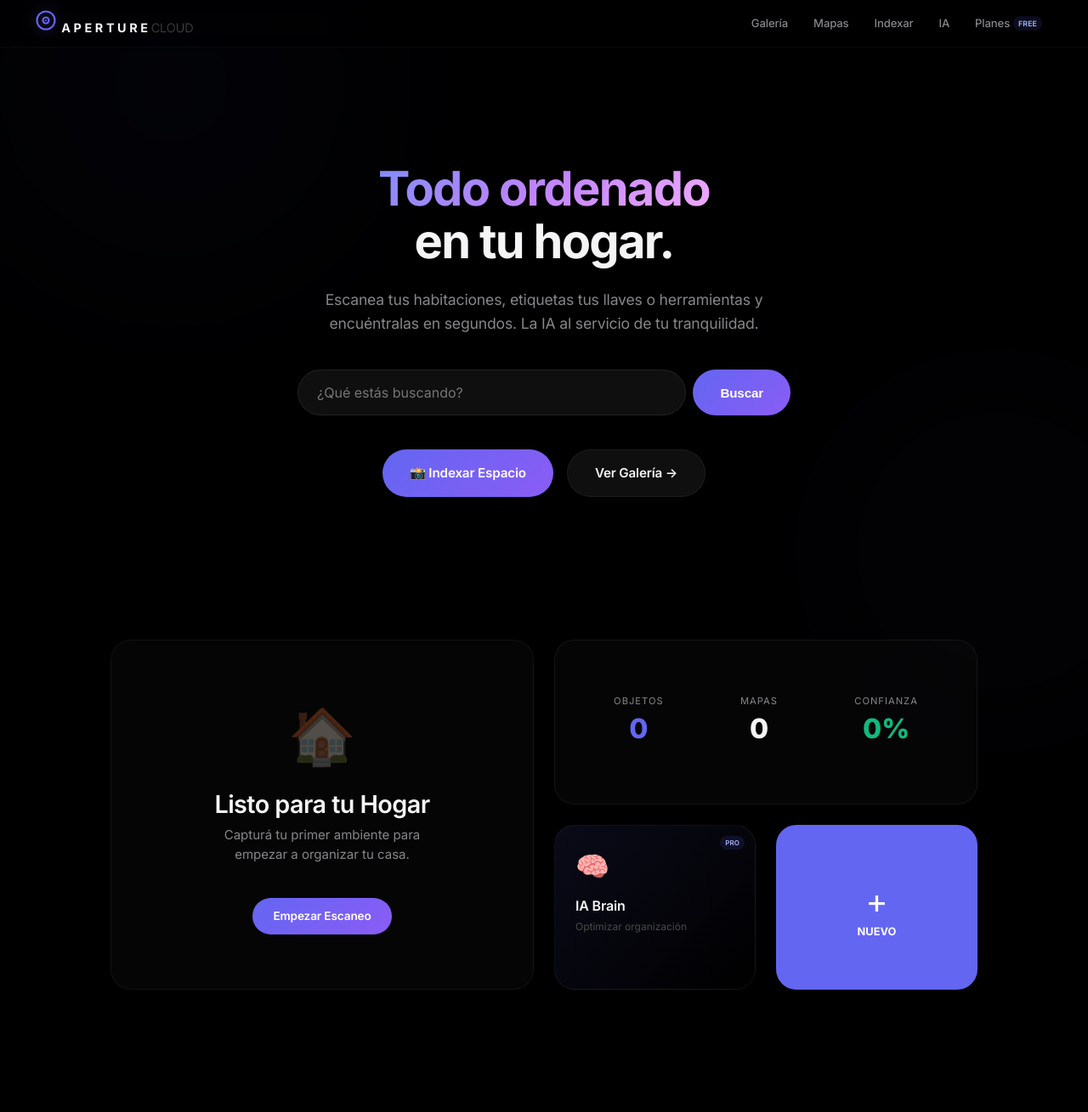
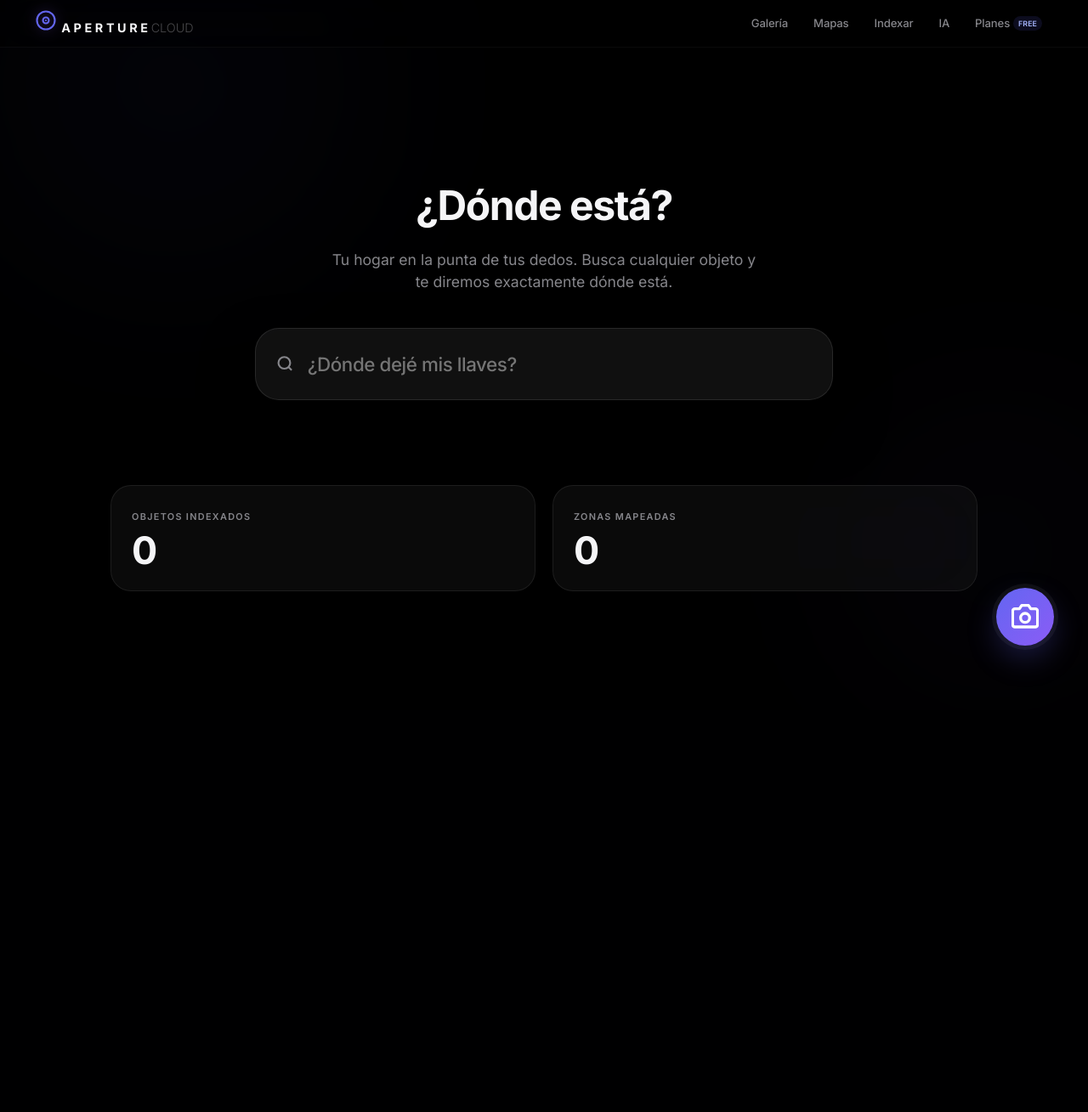
Before and after one commit to zorro6061/Busca-todo, a Flask app: page / in a window 1280 px wide. Shown: the whole page at 85% size. After the commit the page ends 786 px from the top, so only its background shows below. Run offline with Flask 3, Linux system fonts and the light colour scheme; data comes from the database, SQL or seed files in the repository; data that the repository does not hold is empty.

Commit message:
Deployment: Expert Logistics Brain & UX Overhaul (Glassmorphism + Smart Search)

```diff
--- a/app.py
+++ b/app.py
@@ -1399,9 +1399,15 @@ def save_video_scans(plano_id):
                 db.session.flush()
 
                 for obj in frame['objects']:
+                    metadata = obj.get('metadata', {})
                     nuevo_obj = Objeto(
                         nombre=obj['nombre'],
-                        categoria_principal=obj.get('categoria', 'General'),
+                        categoria_principal=obj.get('categoria_principal', obj.get('categoria', 'General')),
+                        descripcion=obj.get('descripcion', ''),
+                        color_predominante=metadata.get('color', metadata.get('color_predominante', '')),
+                        material=metadata.get('material', ''),
+                        estado=metadata.get('estado', ''),
+                        tags_semanticos=obj.get('tags_semanticos', ''),
                         confianza=obj.get('confianza', 0.8),
                         ubicacion_id=nueva_ubi.id
                     )
--- a/static/css/style.css
+++ b/static/css/style.css
@@ -18,12 +18,12 @@
     --danger-dim: rgba(239, 68, 68, 0.10);
 
     --bg: #000000;
-    --bg-raised: #0a0a0a;
-    --surface: rgba(255, 255, 255, 0.03);
+    --bg-raised: #050505;
+    --surface: rgba(255, 255, 255, 0.02);
     --card-bg: rgba(255, 255, 255, 0.04);
-    --glass: rgba(255, 255, 255, 0.03);
-    --glass-border: rgba(255, 255, 255, 0.06);
-    --glass-border-hover: rgba(255, 255, 255, 0.14);
+    --glass: rgba(10, 10, 10, 0.6);
+    --glass-border: rgba(255, 255, 255, 0.08);
+    --glass-border-hover: rgba(255, 255, 255, 0.18);
 
     --text-main: #f5f5f7;
     --text-dim: #86868b;
--- a/templates/index.html
+++ b/templates/index.html
@@ -1,124 +1,272 @@
 {% extends 'layout.html' %}
 
 {% block content %}
-<!-- ══ HERO SECTION (Apple-style) ══ -->
-<section style="text-align: center; padding: var(--space-3xl) 0 var(--space-2xl);">
-    <h1 class="fade-up" style="max-width: 700px; margin: 0 auto;">
-        <span class="gradient-text">Todo ordenado</span><br>
-        en tu hogar.
-    </h1>
-    <p class="fade-up fade-up-1"
-        style="color: var(--text-dim); font-size: 1.1rem; max-width: 520px; margin: var(--space-lg) auto 0; line-height: 1.6; letter-spacing: -0.01em;">
-        Escanea tus habitaciones, etiquetas tus llaves o herramientas y encuéntralas en segundos. La IA al servicio de
-        tu tranquilidad.
+<!-- ══ SMART SEARCH HERO (Minimalist) ══ -->
+<section style="text-align: center; padding: 15vh 0 10vh; position: relative;">
+    <div class="fade-up">
+        <h1 style="font-size: 3rem; margin-bottom: 24px;">¿Dónde está?</h1>
+        <p
+            style="color: var(--text-dim); font-size: 1.1rem; margin-bottom: 40px; max-width: 500px; margin-inline: auto;">
+            Tu hogar en la punta de tus dedos. Busca cualquier objeto y te diremos exactamente dónde está.
         </p>
-
-    <!-- Search -->
-    <div class="fade-up fade-up-2" style="max-width: 580px; margin: var(--space-xl) auto 0;">
-        <form id="search-form" action="{{ url_for('search') }}" method="GET"
-            style="display: flex; gap: 8px; position: relative;">
-            <div style="flex: 1; position: relative;">
-                <input type="text" id="search-input" name="q" placeholder="¿Qué estás buscando?" autocomplete="off"
-                    style="padding: 16px 22px; font-size: 1rem; border-radius: 980px; background: rgba(255,255,255,0.06); border: 1px solid rgba(255,255,255,0.08);">
-                <div id="suggestions-dropdown"
-                    style="position: absolute; top: calc(100% + 8px); left: 0; right: 0; background: rgba(0,0,0,0.95); border: 1px solid rgba(255,255,255,0.08); border-radius: var(--radius-lg); max-height: 320px; overflow-y: auto; display: none; z-index: 1000; backdrop-filter: blur(30px); box-shadow: var(--shadow-lg);">
-                </div>
-            </div>
-            <button type="submit" class="btn btn-primary btn-lg" style="border-radius: 980px;">Buscar</button>
-        </form>
     </div>
 
-    <!-- Actions -->
-    <div class="fade-up fade-up-3"
-        style="display: flex; justify-content: center; gap: var(--space-md); margin-top: var(--space-xl); flex-wrap: wrap;">
-        <a href="{{ url_for('upload') }}" class="btn btn-primary btn-lg">📸 Indexar Espacio</a>
-        <a href="{{ url_for('gallery') }}" class="btn btn-secondary btn-lg">Ver Galería →</a>
-    </div>
-</section>
-
-<!-- ══ BENTO DASHBOARD (Apple-style) ══ -->
-<section style="padding: var(--space-xl) 0;">
-    <div class="bento-grid">
-        <!-- Widget 1: Last Scan / Hero (Big) -->
-        <div class="card bento-item bento-p-2 reveal"
-            style="padding: 0; background: #050505; border-color: rgba(255,255,255,0.05);">
-            {% if ultima_ubi %}
-            <img src="{{ url_for('uploaded_file', filename=ultima_ubi.imagen_path) }}"
-                style="position: absolute; inset:0; width:100%; height:100%; object-fit: cover; opacity: 0.4;">
-            <div
-                style="position: absolute; inset:0; background: linear-gradient(to top, rgba(0,0,0,0.9), transparent); padding: var(--space-xl); display: flex; flex-direction: column; justify-content: flex-end;">
-                <span class="badge badge-primary" style="align-self: flex-start; margin-bottom: 8px;">Última
-                    Captura</span>
-                <h2 style="font-size: 1.8rem; margin: 0;">{{ ultima_ubi.nombre }}</h2>
-                <p style="color: var(--text-dim); font-size: 0.9rem; margin-top: 4px;">{{ ultima_ubi.objetos|length }}
-                    objetos en esta habitación</p>
-                <a href="{{ url_for('ver_plano', plano_id=ultima_ubi.plano_id) if ultima_ubi.plano_id else url_for('gallery') }}"
-                    class="btn btn-primary" style="margin-top: var(--space-lg); width: fit-content;">Ver en Plano →</a>
-            </div>
-            {% else %}
-            <div
-                style="padding: var(--space-2xl); height: 100%; display: flex; flex-direction: column; justify-content: center; align-items: center; text-align: center;">
-                <div style="font-size: 4rem; margin-bottom: var(--space-md); opacity: 0.3;">🏠</div>
-                <h2>Listo para tu Hogar</h2>
-                <p style="color: var(--text-dim); max-width: 280px; margin-top: 8px;">Capturá tu primer ambiente para
-                    empezar a organizar tu casa.</p>
-                <a href="{{ url_for('upload') }}" class="btn btn-primary" style="margin-top: var(--space-xl);">Empezar
-                    Escaneo</a>
-            </div>
-            {% endif %}
+    <!-- Barra de Búsqueda Inteligente -->
+    <div class="fade-up fade-up-1" style="max-width: 680px; margin: 0 auto; position: relative;">
+        <div class="glass-search-container">
+            <svg class="search-icon" viewBox="0 0 24 24" fill="none" stroke="currentColor" stroke-width="2.5">
+                <circle cx="11" cy="11" r="8"></circle>
+                <line x1="21" y1="21" x2="16.65" y2="16.65"></line>
+            </svg>
+            <input type="text" id="smart-search-input" placeholder="¿Dónde dejé mis llaves?" autocomplete="off">
+            <div id="search-spinner" class="spinner" style="display: none;"></div>
         </div>
 
-        <!-- Widget 2: Stats (Compact) -->
-        <div class="card bento-item bento-h-2 reveal reveal-delay-1"
-            style="display: flex; flex-direction: column; justify-content: center; background: rgba(255,255,255,0.02);">
-            <div style="display: flex; justify-content: space-around; text-align: center;">
-                <div>
-                    <p
-                        style="font-size: 0.7rem; color: var(--text-dim); text-transform: uppercase; letter-spacing: 1px;">
-                        Objetos</p>
-                    <p style="font-size: 2rem; font-weight: 800; color: var(--primary);" data-count="{{ obj_count }}">{{
-                        obj_count }}</p>
+        <!-- Resultados Rápidos (Card Glass) -->
+        <div id="result-overlay" class="result-card" style="display: none;">
+            <div class="result-header">
+                <div class="status-indicator"></div>
+                <span id="result-text">Objetivo localizado</span>
+                <button onclick="closeResult()" class="close-btn">&times;</button>
             </div>
-                <div>
-                    <p
-                        style="font-size: 0.7rem; color: var(--text-dim); text-transform: uppercase; letter-spacing: 1px;">
-                        Mapas</p>
-                    <p style="font-size: 2rem; font-weight: 800;" data-count="{{ plano_count }}">{{ plano_count }}</p>
+
+            <div class="result-main">
+                <div class="result-photo-container">
+                    <img id="result-img" src="" alt="Hallazgo">
+                    <div id="bbox-overlay" class="bbox-highlight" style="display: none;"></div>
                 </div>
-                <div>
-                    <p
-                        style="font-size: 0.7rem; color: var(--text-dim); text-transform: uppercase; letter-spacing: 1px;">
-                        Confianza</p>
-                    <p style="font-size: 2rem; font-weight: 800; color: var(--success);"><span
-                            data-count="{{ avg_conf }}">{{ avg_conf }}</span>%</p>
+
+                <div class="result-info">
+                    <h3 id="obj-name">...</h3>
+                    <p id="obj-desc" style="color: var(--text-dim); margin: 8px 0;"></p>
+                    <div class="location-badge">
+                        <svg viewBox="0 0 24 24" fill="none" stroke="currentColor" stroke-width="2">
+                            <path d="M21 10c0 7-9 13-9 13s-9-6-9-13a9 9 0 0 1 18 0z"></path>
+                            <circle cx="12" cy="10" r="3"></circle>
+                        </svg>
+                        <span id="obj-location">...</span>
                     </div>
                 </div>
             </div>
 
-        <!-- Widget 3: AI Tool -->
-        <div class="card bento-item reveal reveal-delay-2 card-interactive"
-            onclick="window.location.href='{{ url_for('ai_optimizer') }}';"
-            style="background: linear-gradient(135deg, rgba(99,102,241,0.1), transparent);">
-            <div style="font-size: 2rem;">🧠</div>
-            <h3 style="margin-top: 12px; font-size: 1rem;">IA Brain</h3>
-            <p style="color: var(--text-muted); font-size: 0.75rem; margin-top: 4px;">Optimizar organización</p>
-            {% if app_config.subscription_type == 'free' %}
-            <span class="badge badge-primary"
-                style="position: absolute; top: 12px; right: 12px; font-size: 0.5rem; padding: 2px 6px;">PRO</span>
-            {% endif %}
-        </div>
-
-        <!-- Widget 4: Quick Upload -->
-        <div class="card bento-item reveal reveal-delay-3 card-interactive"
-            onclick="window.location.href='{{ url_for('upload') }}';"
-            style="display: flex; align-items: center; justify-content: center; background: var(--primary); border: none;">
-            <div style="text-align: center;">
-                <span style="font-size: 2.5rem; color: white;">+</span>
-                <p style="color: white; font-weight: 700; font-size: 0.8rem; margin-top: -4px;">NUEVO</p>
+            <div id="map-preview" class="map-preview">
+                <!-- Se inyectará el SVG del plano -->
             </div>
         </div>
     </div>
 </section>
+
+<!-- Bento Grid (Solo estadisticas clave) -->
+<section style="padding: 20px 0 100px;">
+    <div class="bento-grid-minimal" style="display: grid; grid-template-columns: repeat(2, 1fr); gap: 20px;">
+        <div class="card glass-card reveal">
+            <span class="stat-label">Objetos Indexados</span>
+            <p class="stat-value" data-count="{{ obj_count }}">{{ obj_count }}</p>
+        </div>
+        <div class="card glass-card reveal">
+            <span class="stat-label">Zonas Mapeadas</span>
+            <p class="stat-value" data-count="{{ plano_count }}">{{ plano_count }}</p>
+        </div>
+    </div>
+</section>
+
+<style>
+    .glass-search-container {
+        background: rgba(40, 40, 40, 0.4);
+        backdrop-filter: blur(40px) saturate(1.8);
+        border: 1px solid rgba(255, 255, 255, 0.1);
+        border-radius: 28px;
+        padding: 4px 24px;
+        display: flex;
+        align-items: center;
+        gap: 16px;
+        transition: all 0.4s var(--transition-smooth);
+        box-shadow: 0 30px 60px rgba(0, 0, 0, 0.5);
+    }
+
+    .glass-search-container:focus-within {
+        background: rgba(60, 60, 60, 0.5);
+        border-color: var(--primary);
+        box-shadow: 0 0 40px var(--primary-glow);
+        transform: scale(1.02);
+    }
+
+    .search-icon {
+        width: 22px;
+        height: 22px;
+        color: var(--text-dim);
+    }
+
+    #smart-search-input {
+        background: transparent;
+        border: none;
+        box-shadow: none;
+        padding: 24px 0;
+        font-size: 1.4rem;
+        font-weight: 500;
+        letter-spacing: -0.02em;
+    }
+
+    .result-card {
+        position: absolute;
+        top: 110%;
+        left: 0;
+        right: 0;
+        background: rgba(15, 15, 15, 0.95);
+        backdrop-filter: blur(50px);
+        border: 1px solid var(--glass-border);
+        border-radius: 32px;
+        padding: 24px;
+        text-align: left;
+        z-index: 1000;
+        animation: scaleIn 0.5s var(--transition-smooth);
+    }
+
+    .result-header {
+        display: flex;
+        align-items: center;
+        gap: 12px;
+        margin-bottom: 20px;
+    }
+
+    .status-indicator {
+        width: 8px;
+        height: 8px;
+        background: var(--success);
+        border-radius: 50%;
+        box-shadow: 0 0 10px var(--success);
+        animation: pulse 2s infinite;
+    }
+
+    .result-main {
+        display: grid;
+        grid-template-columns: 140px 1fr;
+        gap: 20px;
+        margin-bottom: 24px;
+    }
+
+    .result-photo-container {
+        height: 140px;
+        border-radius: 18px;
+        overflow: hidden;
+        position: relative;
+    }
+
+    #result-img {
+        width: 100%;
+        height: 100%;
+        object-fit: cover;
+    }
+
+    .location-badge {
+        display: flex;
+        align-items: center;
+        gap: 8px;
+        padding: 10px 16px;
+        background: rgba(255, 255, 255, 0.05);
+        border-radius: 12px;
+        margin-top: 16px;
+        font-size: 0.9rem;
+    }
+
+    .location-badge svg {
+        width: 16px;
+        height: 16px;
+        color: var(--primary);
+    }
+
+    .map-preview {
+        height: 180px;
+        background: rgba(0, 0, 0, 0.3);
+        border-radius: 20px;
+        overflow: hidden;
+    }
+
+    .spinner {
+        width: 20px;
+        height: 20px;
+        border: 2px solid rgba(255, 255, 255, 0.2);
+        border-top-color: var(--primary);
+        border-radius: 50%;
+        animation: spin 0.8s linear infinite;
+    }
+
+    @keyframes spin {
+        to {
+            transform: rotate(360deg);
+        }
+    }
+
+    .close-btn {
+        margin-left: auto;
+        background: none;
+        border: none;
+        color: var(--text-dim);
+        font-size: 1.5rem;
+        cursor: pointer;
+    }
+</style>
+
+<script>
+    const searchInput = document.getElementById('smart-search-input');
+    const spinner = document.getElementById('search-spinner');
+    const resultOverlay = document.getElementById('result-overlay');
+
+    searchInput.addEventListener('keypress', async (e) => {
+        if (e.key === 'Enter') {
+            const query = searchInput.value.trim();
+            if (!query) return;
+
+            spinner.style.display = 'block';
+
+            try {
+                const response = await fetch(`/api/smart-search?q=${encodeURIComponent(query)}`);
+                const data = await response.json();
+
+                if (data.success) {
+                    showResult(data.match);
+                } else {
+                    window.showIsland("No encontramos '" + query + "'", 3000, 'error');
+                }
+            } catch (err) {
+                console.error(err);
+                window.showIsland("Error en la conexión", 3000, 'error');
+            } finally {
+                spinner.style.display = 'none';
+            }
+        }
+    });
+
+    function showResult(match) {
+        document.getElementById('obj-name').textContent = match.nombre;
+        document.getElementById('obj-desc').textContent = match.descripcion || 'Sin descripción';
+        document.getElementById('obj-location').textContent = match.ubicacion_nombre;
+        document.getElementById('result-img').src = '/uploads/' + match.imagen_path;
+
+        // BBox Logic
+        if (match.bbox) {
+            const overlay = document.getElementById('bbox-overlay');
+            overlay.style.setProperty('--top', match.bbox[0] / 1000);
+            overlay.style.setProperty('--left', match.bbox[1] / 1000);
+            overlay.style.setProperty('--height', (match.bbox[2] - match.bbox[0]) / 1000);
+            overlay.style.setProperty('--width', (match.bbox[3] - match.bbox[1]) / 1000);
+            overlay.style.display = 'block';
+        }
+
+        // Map Logic (Highlight zone)
+        if (match.zona_coords) {
+            const mapContainer = document.getElementById('map-preview');
+            // Aquí inyectaríamos un mini SVG del plano con la zona pintada
+            mapContainer.innerHTML = `<div style="padding: 20px; color: var(--text-dim); text-align: center;">Viendo Mapa: ${match.plano_nombre}</div>`;
+        }
+
+        resultOverlay.style.display = 'block';
+    }
+
+    function closeResult() {
+        resultOverlay.style.display = 'none';
+    }
+</script>
 
 <!-- Autocomplete JS -->
 <script>
--- a/templates/layout.html
+++ b/templates/layout.html
@@ -154,17 +154,9 @@
                     <path d="M12 22V12"></path>
                 </svg>
             </span>
-            <span>Cosas</span>
+            <span>Buscados</span>
         </a>
-        <a href="{{ url_for('upload') }}" class="mobile-nav-item center-scan">
-            <span class="mobile-nav-icon">
-                <svg viewBox="0 0 24 24" fill="none" stroke="currentColor" stroke-width="2" stroke-linecap="round"
-                    stroke-linejoin="round">
-                    <path d="M23 19a2 2 0 0 1-2 2H3a2 2 0 0 1-2-2V7a2 2 0 0 1 2-2h4l2-3h6l2 3h4a2 2 0 0 1 2 2z"></path>
-                    <circle cx="12" cy="13" r="4"></circle>
-                </svg>
-            </span>
-        </a>
+        <div style="width: 60px;"></div> <!-- Space for FAB -->
         <a href="{{ url_for('list_planos') }}"
             class="mobile-nav-item {% if request.endpoint == 'list_planos' %}active{% endif %}">
             <span class="mobile-nav-icon">
@@ -175,26 +167,77 @@
                     <line x1="16" y1="6" x2="16" y2="22"></line>
                 </svg>
             </span>
-            <span>Planos</span>
+            <span>Mapas</span>
         </a>
-        <a href="{{ url_for('pricing') }}"
-            class="mobile-nav-item {% if request.endpoint == 'pricing' %}active{% endif %}">
+        <a href="{{ url_for('ai_optimizer') }}"
+            class="mobile-nav-item {% if request.endpoint == 'ai_optimizer' %}active{% endif %}">
             <span class="mobile-nav-icon">
                 <svg viewBox="0 0 24 24" fill="none" stroke="currentColor" stroke-width="1.8" stroke-linecap="round"
                     stroke-linejoin="round">
-                    <polygon
-                        points="12 2 15.09 8.26 22 9.27 17 14.14 18.18 21.02 12 17.77 5.82 21.02 7 14.14 2 9.27 8.91 8.26 12 2">
-                    </polygon>
+                    <path d="M12 2v4"></path>
+                    <path d="M12 18v4"></path>
+                    <path d="M4.93 4.93l2.83 2.83"></path>
+                    <path d="M16.24 16.24l2.83 2.83"></path>
+                    <path d="M2 12h4"></path>
+                    <path d="M18 12h4"></path>
+                    <path d="M4.93 19.07l2.83-2.83"></path>
+                    <path d="M16.24 7.76l2.83-2.83"></path>
                 </svg>
             </span>
-            <span>Premium</span>
-        </a>
-        <!-- DIAGNOSTIC LINK -->
-        <a href="/debug-models" class="mobile-nav-item" style="color: #ff4757;">
-            <span class="mobile-nav-icon">🛠️</span>
-            <span>Debug</span>
+            <span>IA</span>
         </a>
     </div>
+
+    <!-- Floating Action Button (Aperture Home Style) -->
+    <a href="{{ url_for('upload') }}" class="fab-camera" aria-label="Indexar nuevo objeto">
+        <svg viewBox="0 0 24 24" fill="none" stroke="currentColor" stroke-width="2.5" stroke-linecap="round"
+            stroke-linejoin="round">
+            <path d="M23 19a2 2 0 0 1-2 2H3a2 2 0 0 1-2-2V7a2 2 0 0 1 2-2h4l2-3h6l2 3h4a2 2 0 0 1 2 2z"></path>
+            <circle cx="12" cy="13" r="4"></circle>
+        </svg>
+    </a>
+
+    <style>
+        .fab-camera {
+            position: fixed;
+            bottom: 30px;
+            left: 50%;
+            transform: translateX(-50%);
+            width: 68px;
+            height: 68px;
+            background: linear-gradient(135deg, var(--primary), var(--accent));
+            border-radius: 50%;
+            display: flex;
+            align-items: center;
+            justify-content: center;
+            color: white;
+            box-shadow: 0 15px 35px var(--primary-glow), 0 0 0 5px rgba(255, 255, 255, 0.05);
+            z-index: 1001;
+            transition: all 0.4s var(--transition-bounce);
+        }
+
+        .fab-camera:hover {
+            transform: translateX(-50%) translateY(-5px) scale(1.1);
+        }
+
+        .fab-camera svg {
+            width: 32px;
+            height: 32px;
+        }
+
+        @media (min-width: 1024px) {
+            .fab-camera {
+                bottom: 40px;
+                right: 40px;
+                left: auto;
+                transform: none;
+            }
+
+            .fab-camera:hover {
+                transform: translateY(-5px) scale(1.1);
+            }
+        }
+    </style>
 
     <!-- Toast Container -->
     <div id="toast-container"></div>
@@ -258,7 +301,7 @@
             {% for category, message in messages %}
             let type = '{{ category }}';
             if (type === 'message') type = 'success';
-            mostrarToast({{ message | tojson | safe }}, type || 'info');
+            window.showIsland({{ message | tojson | safe }}, 5000, type || 'info');
         {% endfor %}
         });
         {% endif %}
```
Also changed, not shown: ai_engine.py (+56 -24 lines), diag_db.py (added, +36 -0 lines), migrate_to_cloud.py (+19 -8 lines), test_gcs_upload.py (added, +67 -0 lines), verify_gcp.py (added, +25 -0 lines). Lines whose indentation alone changed are shown as unchanged.
